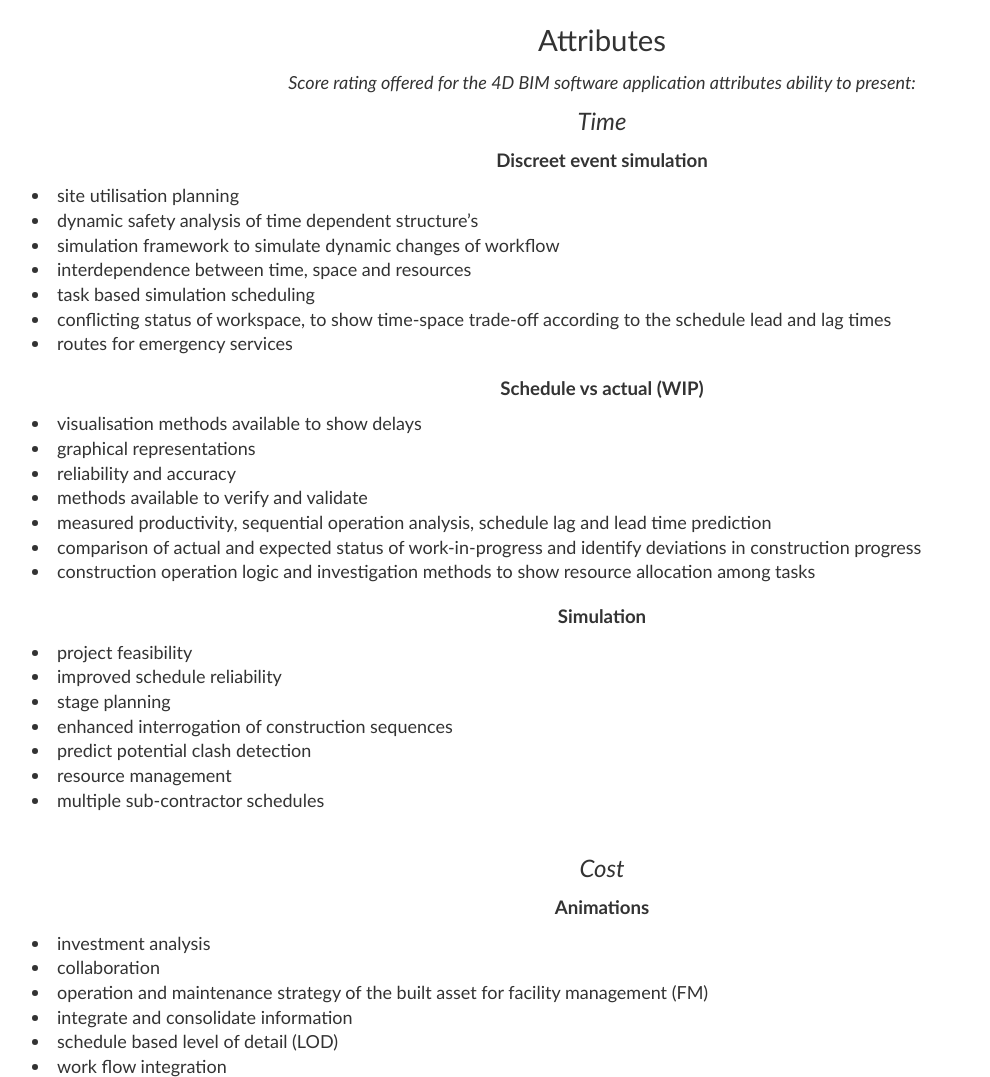
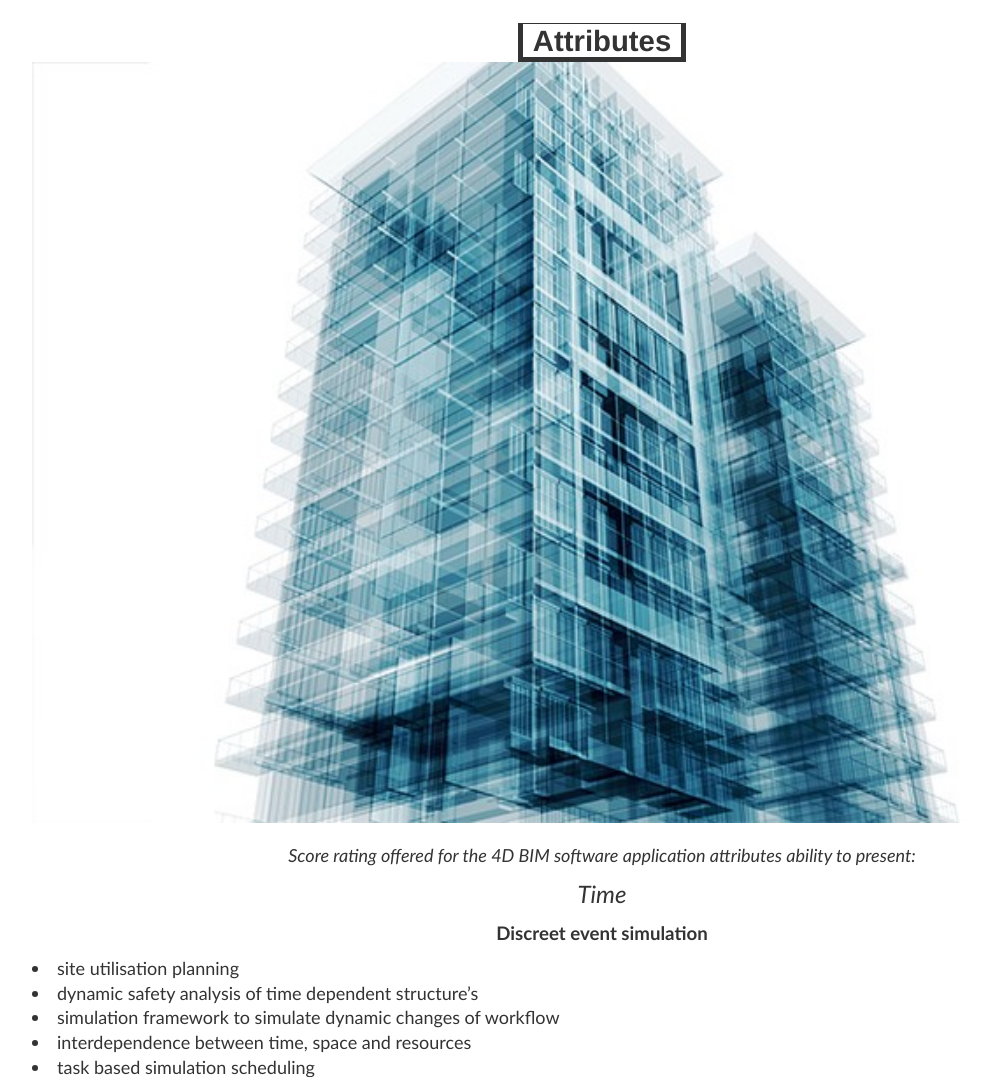
Before and after one commit to Chipop/bim_4d, a Flask app: template templates/attributes.html in a window 1280 px wide. Shown: the top 1077 px of the page, without its empty margins (38-1028 px from the left). Run offline with Flask 2, Linux system fonts and the light colour scheme; the template is opened without the code that fills it, so the values that code supplies are empty; parts of the project's set-up code (start-up, migrations or seed data) failed here and were passed over; some libraries are stand-ins or nearby versions.

Commit message:
Attribute page modified

```diff
--- a/static/css/style.css
+++ b/static/css/style.css
@@ -28,3 +28,16 @@ li {
     font-size: 30px;
     text-shadow: 1px 1px 5px #000;
 }
+
+.bim-page-title {
+    font-weight: bolder;
+    padding-left: 10px;
+    padding-right: 10px;
+    border-style: solid;
+    border-left-width: thick;
+    border-bottom-width: thick;
+    border-right-width: thick;
+    border-top-width: thin;
+    font-size: 22pt;
+    text-align: center;
+}
--- a/templates/attributes.html
+++ b/templates/attributes.html
@@ -19,7 +19,13 @@
 <link rel="stylesheet" href="{{ url_for('static', filename='css/style.css') }}">
 <div class="container">
     <br>
-    <p align="middle" style="font-size: 22pt; text-align:center;">Attributes</p>
+    <div align="middle">
+        <span class="bim-page-title">Attributes</span>
+        <div>
+            <img src="{{ url_for('static', filename='img/attribute.jpg') }}" width="100%" height="100%">
+        </div>
+    </div>
+    <br>
     <p style="font-style: italic; text-align: center;">Score rating offered for the 4D BIM software application attributes ability to present:</p>
     <p align="middle" style="font-size: 18pt; text-align:center; font-style: italic;">Time</p>
     <p style="font-size: 14pt; font-weight: bold; text-align: center;">Discreet event simulation</p>
```
Also changed, not shown: static/img/attribute.jpg (added).
